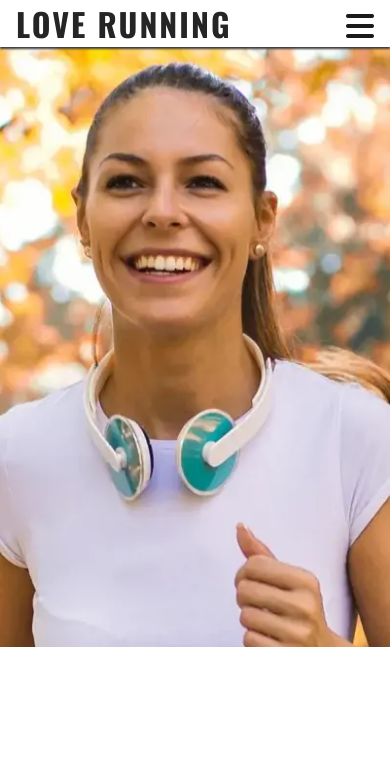
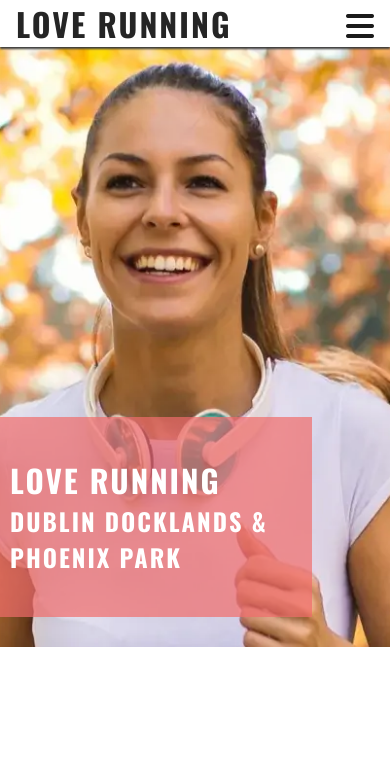
Before and after one commit to mjb-codes/love-running, a plain HTML site: page index.html in a window 390 px wide. Shown: the top 774 px of the page. Drawn offline with nearby package versions, Linux system fonts and the light colour scheme.

Commit message:
add cover-text on to hero section and style for mobile and larger screens

```diff
--- a/assets/css/styles.css
+++ b/assets/css/styles.css
@@ -9,7 +9,7 @@
     box-sizing: border-box;
 }
 
-/* general styles */
+/* General styles */
 body {
     min-height: 100vh;
     display: flex;
@@ -17,6 +17,13 @@ body {
     /* generic project styles */
     color: #1a1a1a;
     font-family: "Lato", sans-serif
+}
+
+h1, h2, h3 {
+    font-family: "Oswald", sans-serif;
+    text-transform: uppercase;
+    letter-spacing: 2px;
+    color: #252525;
 }
 
 /* Header */
@@ -35,13 +42,6 @@ header {
 header a {
     text-decoration: none;
     color: inherit;
-}
-
-h1 {
-    font-family: "Oswald", sans-serif;
-    text-transform: uppercase;
-    letter-spacing: 2px;
-    color: #252525;
 }
 
 #menu {
@@ -97,6 +97,23 @@ main {
     height: 600px;
     width: 100%;
     background: url(../images/hero-image.webp) no-repeat center center / cover;
+    position: relative;
+}
+
+#cover-text {
+    /* final rgba value sets transparency */
+    background-color: rgba(241, 109, 107, .7);
+    font-size: 130%;
+    position: absolute;
+    bottom: 30px;
+    width: 80%;
+    min-height: 200px;
+    padding-top: 40px;
+    padding-left: 10px;
+}
+
+#cover-text > h2, #cover-text > h3 {
+    color: #ffffff
 }
 
 /* Footer */
@@ -149,6 +166,12 @@ main {
         /* push main content beneath header */
         margin-top: 82px;
     }
+
+    /* Hero content */
+    #cover-text {
+        width: 300px;
+        right: 50px;
+    }
 }
 
 /* styles for screens 992px and above */
--- a/index.html
+++ b/index.html
@@ -60,7 +60,10 @@
     <!-- main page content -->
     <main>
         <section id="hero">
-
+            <div id="cover-text">
+                <h2>Love Running</h2>
+                <h3>Dublin Docklands & Phoenix Park</h3>
+            </div>
         </section>
     </main>
     <!-- footer -->
```
